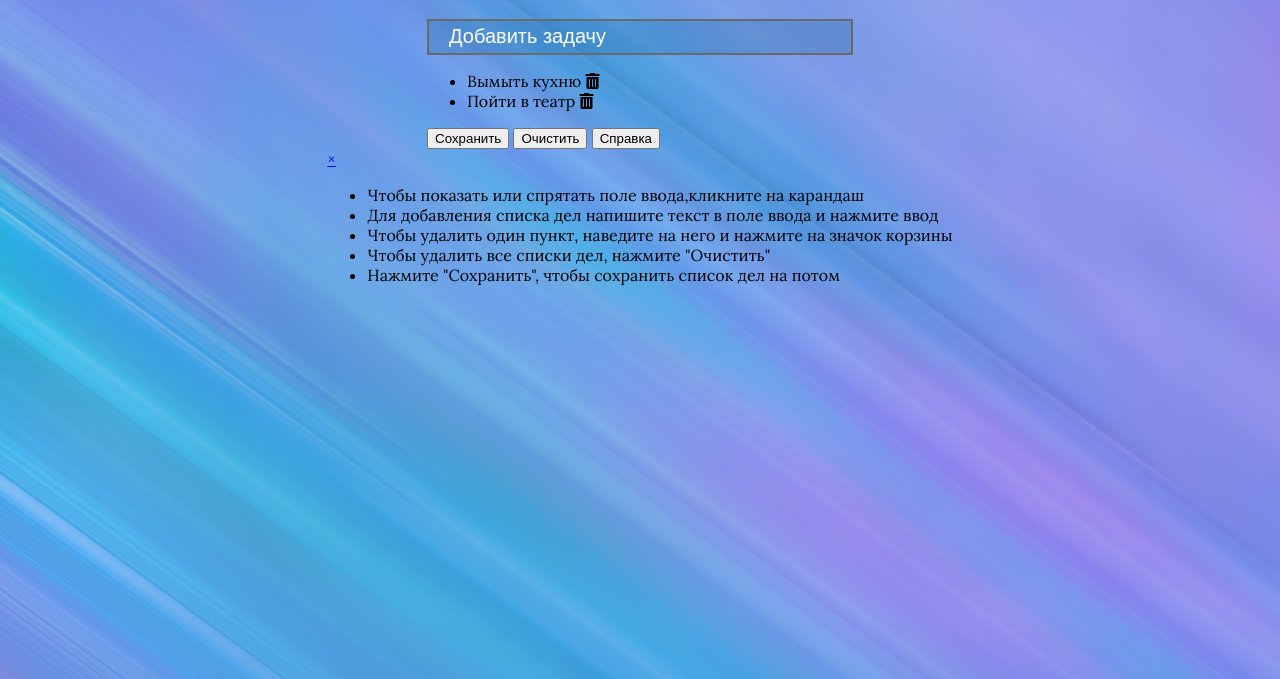
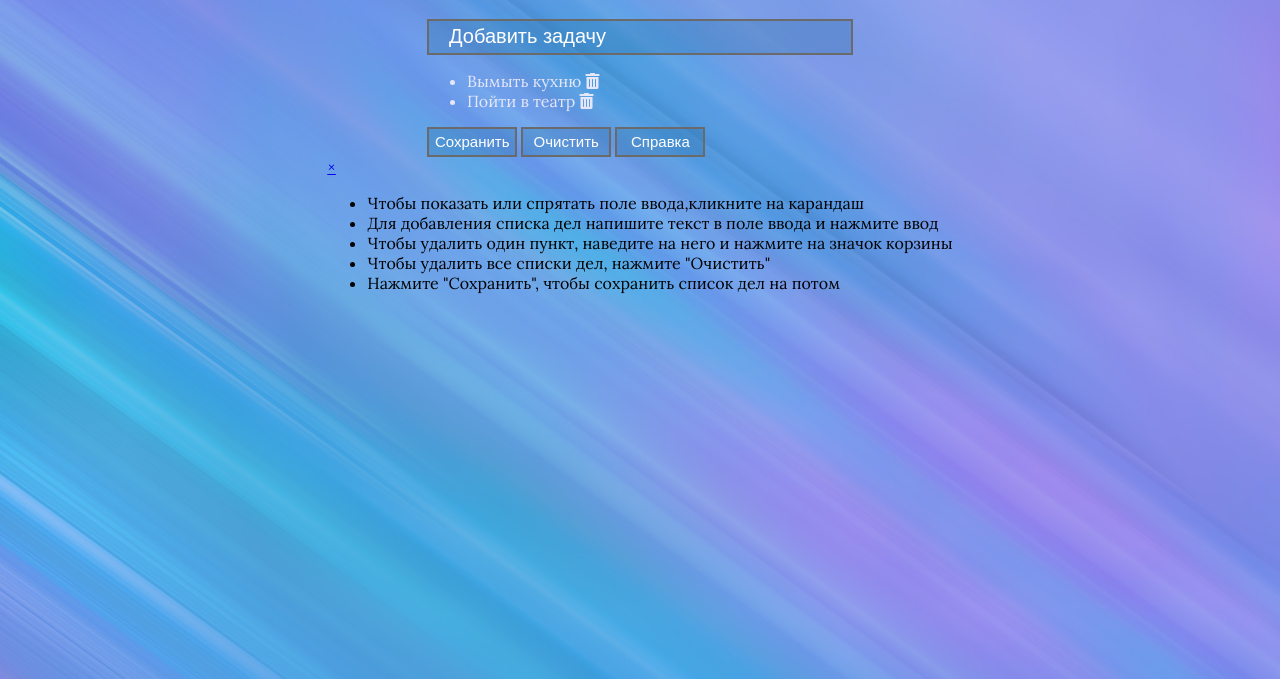
Before and after one commit to MrsKatty/ToDoList, a plain HTML site: page index.html in a window 1280 px wide. Shown: the part 121-800 px from the top of the page. Drawn offline with Linux system fonts and the light colour scheme.

Commit message:
feat Todolist.css

```diff
--- a/Todolist.css
+++ b/Todolist.css
@@ -31,3 +31,37 @@ padding-left: 20px;
 input::placeholder {
 color: white;
 }
+
+.save {
+    color: white;
+    background-color: rgba(38, 110, 165, 0.3);
+    width: 90px;
+    height: 30px;
+    font-size: 15px;
+    border: 2px solid rgb(106, 106, 106);
+    text-align: center;
+}
+
+.clear {
+    color: white;
+    background-color: rgba(38, 110, 165, 0.3);
+    width: 90px;
+    height: 30px;
+    font-size: 15px;
+    border: 2px solid rgb(106, 106, 106);
+    text-align: center;
+}
+
+.showTips {
+    color: white;
+    background-color: rgba(38, 110, 165, 0.3);
+    width: 90px;
+    height: 30px;
+    font-size: 15px;
+    border: 2px solid rgb(106, 106, 106);
+    text-align: center;
+}
+
+.todos {
+    color: lavender;
+}
```
